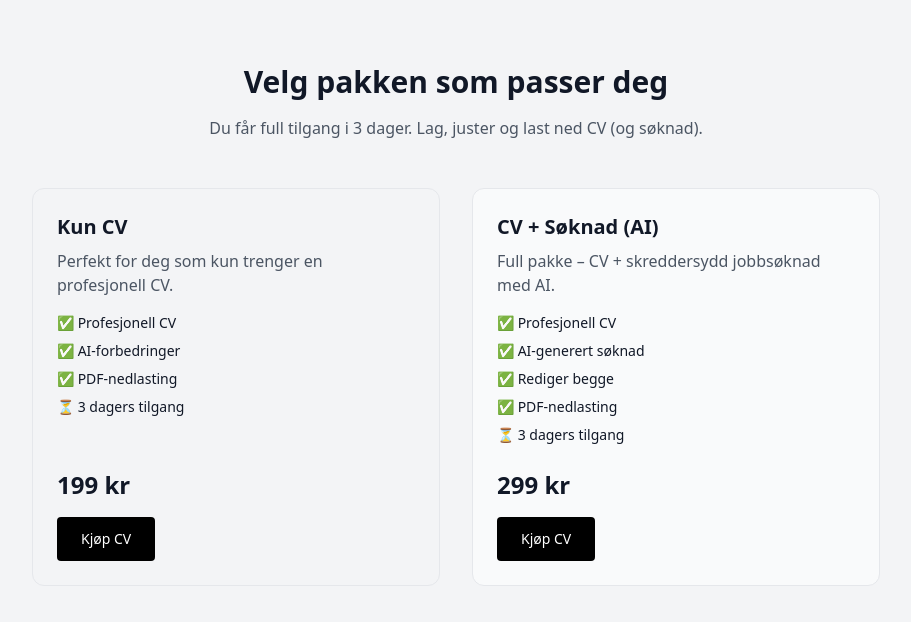
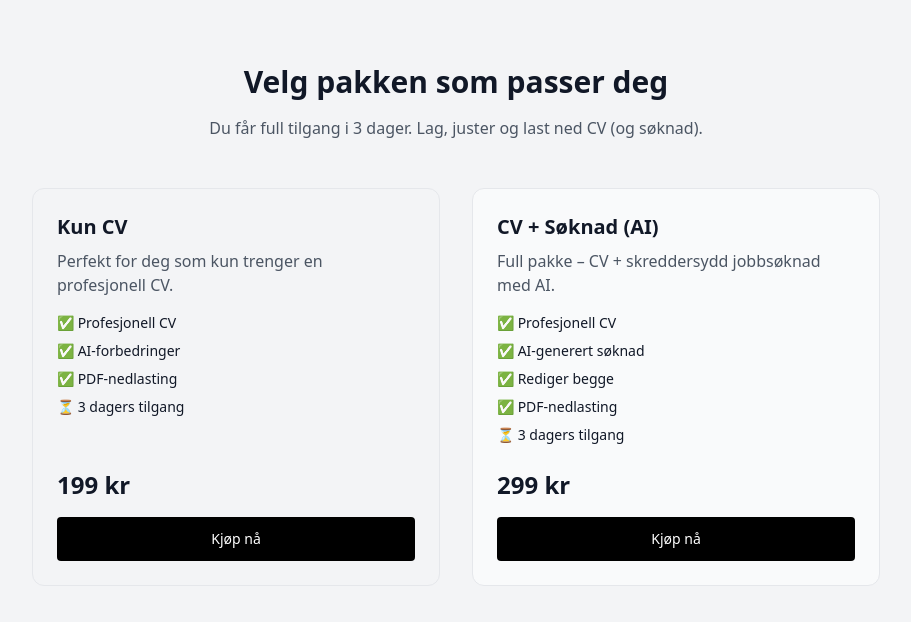
Before and after one commit to cosmicencounters5-png/cv-proffen, a Next.js app: page /pricing in a window 1280 px wide. Shown: the top 622 px of the page, without its empty margins (184-1095 px from the left). Built offline with nearby package versions, Linux system fonts and the light colour scheme.

Commit message:
Update BuyButton.tsx

```diff
--- a/components/BuyButton.tsx
+++ b/components/BuyButton.tsx
@@ -6,7 +6,6 @@ type Props = {
 
 export default function BuyButton({ packageType }: Props) {
   const handleBuy = async () => {
-    try {
     const res = await fetch("/api/stripe/checkout", {
       method: "POST",
       headers: {
@@ -16,15 +15,10 @@ export default function BuyButton({ packageType }: Props) {
     })
 
     const data = await res.json()
-      console.log("STRIPE RESPONSE:", data)
 
     if (data.url) {
       window.location.href = data.url
     } else {
-        alert("Noe gikk galt med betalingen")
-      }
-    } catch (err) {
-      console.error("Stripe error:", err)
       alert("Noe gikk galt med betalingen")
     }
   }
@@ -32,9 +26,9 @@ export default function BuyButton({ packageType }: Props) {
   return (
     <button
       onClick={handleBuy}
-      className="bg-black text-white px-6 py-3 rounded text-sm"
+      className="bg-black text-white px-6 py-3 rounded text-sm w-full"
     >
-      Kjøp CV
+      Kjøp nå
     </button>
   )
 }
```
Lines whose indentation alone changed are shown as unchanged.
